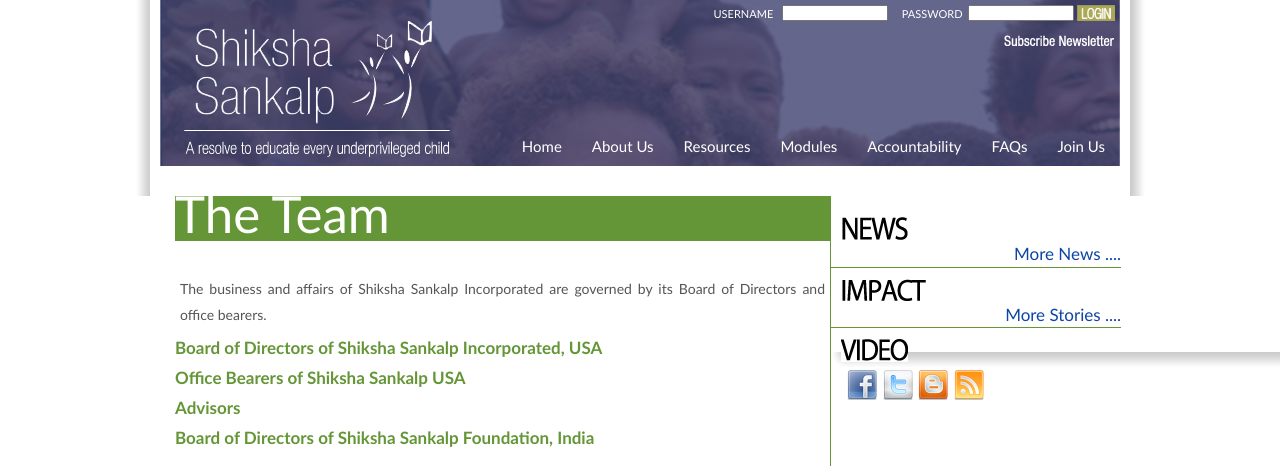
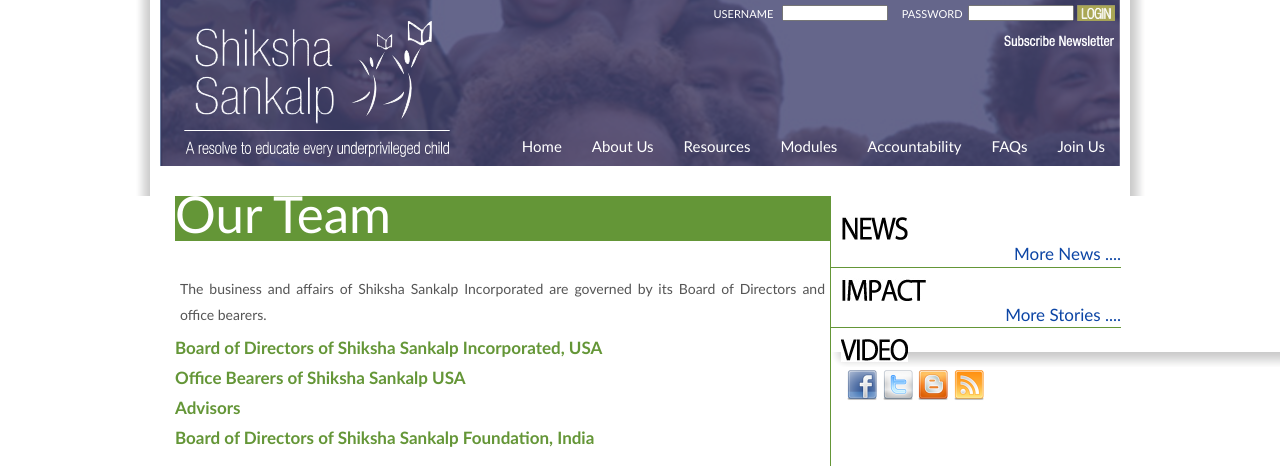
Before and after one commit to Airzign/Shiksha-Sankalp, a PHP site: page /team.php in a window 1280 px wide; the page is wider, and only the part inside the window is pictured. Shown: the top 466 px of that part. Run offline with PHP 8.4, Linux system fonts and the light colour scheme; data that the repository does not hold is empty.

Commit message:
Solve H12

```diff
--- a/team.php
+++ b/team.php
@@ -5,7 +5,7 @@
 <div id="content">
   <div id="main_content">
     <!-- the content goes here -->
-	<div class="innertitle">The Team</div>
+	<div class="innertitle">Our Team</div>
 	<p class="innertext">
 	  The business and affairs of Shiksha Sankalp Incorporated are governed by
 	  its Board of Directors and office bearers.
```
